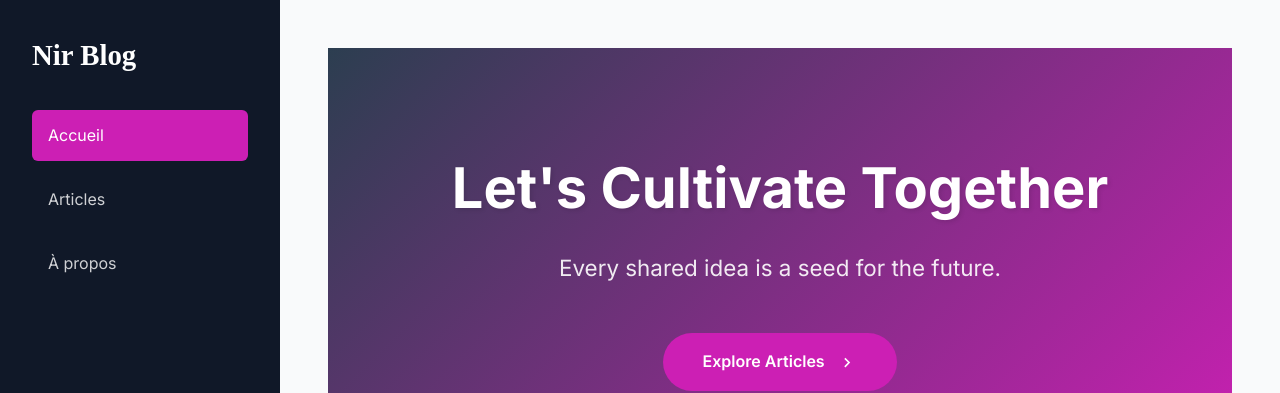
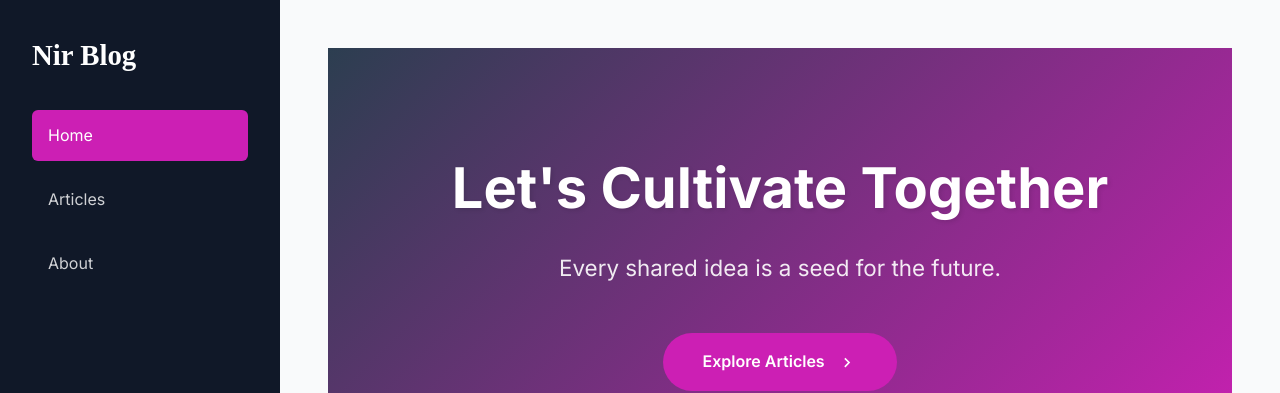
Before and after one commit to NirToolsBox/Nir-Blog-en, a Jekyll site: the page built from index.markdown, in a window 1280 px wide. Shown: the top 393 px of the page. Built offline with Jekyll 4.4.1, drawn with Linux system fonts in a browser that asks for light colours.

Commit message:
fix: url en fixed

```diff
--- a/_layouts/default.html
+++ b/_layouts/default.html
@@ -29,9 +20,9 @@
                 <a href="{{ '/' | relative_url }}">{{ site.title }}</a>
             </h1>
             <nav class="main-nav">
-                <a href="{{ '/' | relative_url }}" class="nav-link {% if page.url == '/' %}active{% endif %}">Accueil</a>
+                <a href="{{ '/' | relative_url }}" class="nav-link {% if page.url == '/' %}active{% endif %}">Home</a>
                 <a href="{{ '/blog' | relative_url }}" class="nav-link {% if page.url == '/blog/' %}active{% endif %}">Articles</a>
-                <a href="{{ '/about' | relative_url }}" class="nav-link {% if page.url == '/about/' %}active{% endif %}">À propos</a>
+                <a href="{{ '/about' | relative_url }}" class="nav-link {% if page.url == '/about/' %}active{% endif %}">About</a>
             </nav>
         </div>
     </aside>
```
Also changed, not shown: other parts of _layouts/default.html (+0 -9 lines).
